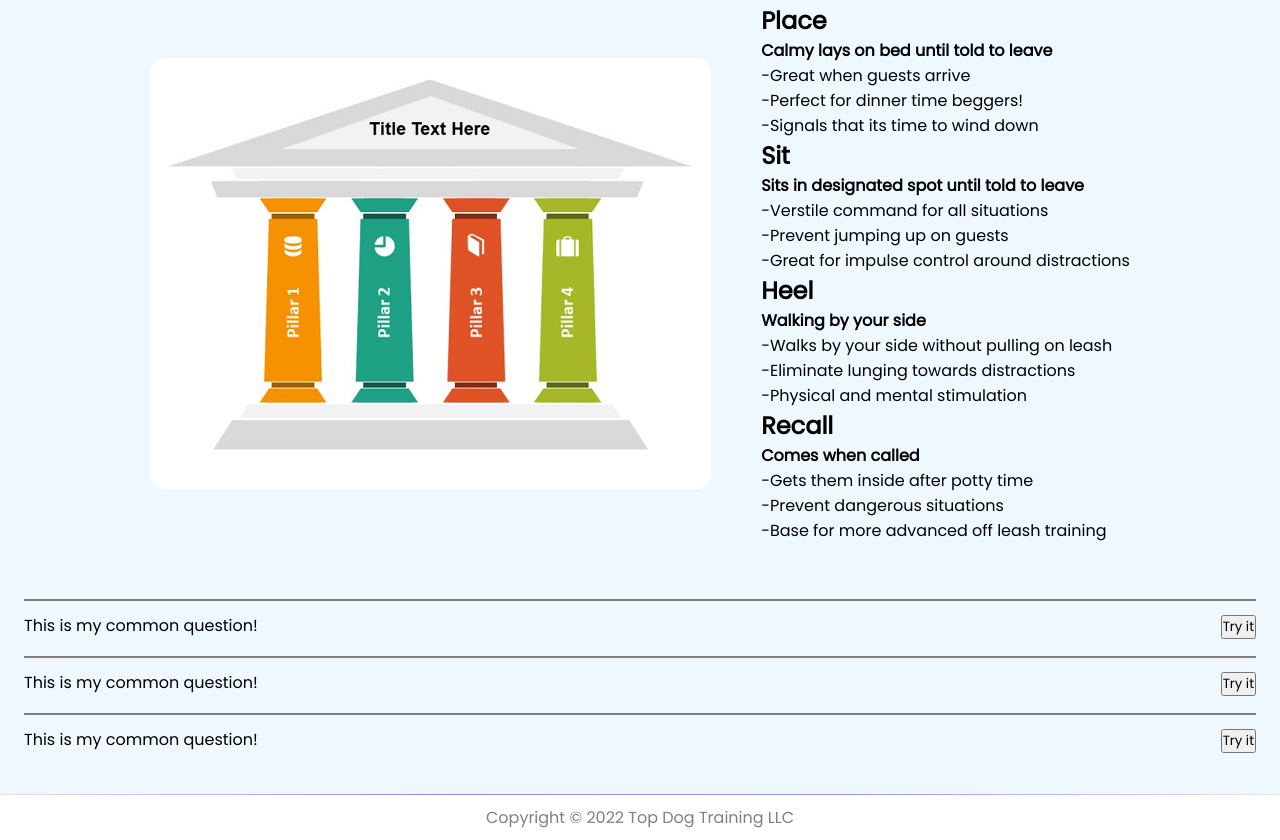
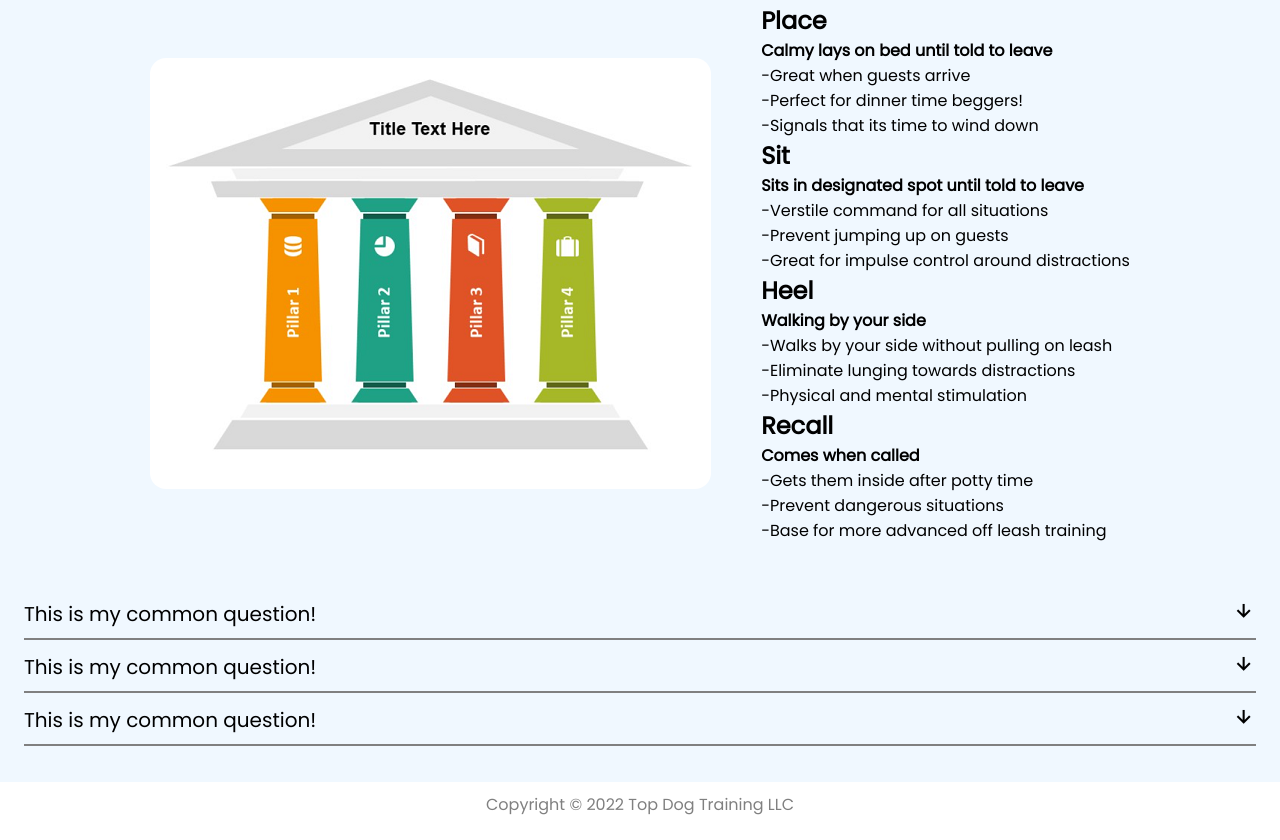
Before and after one commit to ajthraen/topdog-academy, a plain HTML site: page index.html in a window 1280 px wide. Shown: the part 1261-2101 px from the top of the page. Drawn offline with nearby package versions, Linux system fonts and the light colour scheme.

Commit message:
faq done

```diff
--- a/app.js
+++ b/app.js
@@ -1,5 +1,8 @@
 let btn = document.querySelector("#btn");
 let sidebar = document.querySelector(".sidebar");
+let faqButton = document.querySelector(".faqButton");
+let faqButton2 = document.querySelector(".faqButton2");
+let faqButton3 = document.querySelector(".faqButton3");
 
 btn.onclick = function() {
     sidebar.classList.toggle("active");
@@ -8,12 +11,15 @@ btn.onclick = function() {
 function myFunction() {
     var element = document.getElementById("myDIV");
     element.classList.toggle("active");
+    faqButton.classList.toggle("active");
 }
 function myFunction2() {
     var element = document.getElementById("myDIV2");
     element.classList.toggle("active");
+    faqButton2.classList.toggle("active")
 }
 function myFunction3() {
     var element = document.getElementById("myDIV3");
     element.classList.toggle("active");
+    faqButton3.classList.toggle("active")
 }
--- a/index.html
+++ b/index.html
@@ -132,45 +132,47 @@
                     </div>
                 </ul>
             </div> -->
-            <div class="banner-2">
-                <div class="seperator1"></div>
+            <div class="FAQ">
+                <div class="faqSmContainer">
                     <div class="faqBox">
                         <div class="faqWords">
                             This is my common question!
                         </div>
                         <div class="faqButton">
-                        <button onclick="myFunction()">Try it</button>
+                            <button onclick="myFunction()"><i class='bx bx-down-arrow-alt bx-sm'></i></button>
                         </div>
                     </div>
                     <div id="myDIV">
                         This is the answer to the common question.
                     </div>
-                <div class="seperator1"></div>
+                </div>
+                <div class="faqSmContainer">
                     <div class="faqBox">
                         <div class="faqWords">
                             This is my common question!
                         </div>
-                    <div class="faqButton">
-                        <button onclick="myFunction2()">Try it</button>
+                        <div class="faqButton2">
+                            <button onclick="myFunction2()"><i class='bx bx-down-arrow-alt bx-sm'></i></button>
                         </div>
                     </div>
                     <div id="myDIV2">
                         This is the answer to the common question.
                     </div>
-                <div class="seperator1"></div>
+                </div>
+                <div class="faqSmContainer">
                     <div class="faqBox">
                         <div class="faqWords">
                             This is my common question!
                         </div>
-                    <div class="faqButton">
-                        <button onclick="myFunction3()">Try it</button>
+                        <div class="faqButton3">
+                            <button onclick="myFunction3()"><i class='bx bx-down-arrow-alt bx-sm'></i></button>
                         </div>
                     </div>
                     <div id="myDIV3">
                         This is the answer to the common question.
                     </div>
                 </div>
-            <div class="seperator"></div>
+            </div>
             <div class="footer">
               <p>Copyright © 2022 Top Dog Training LLC</p>
             </div>
--- a/style.css
+++ b/style.css
@@ -352,53 +352,90 @@ a:hover{
     margin-bottom: 12px;
     background-color: gray;
 }
-.banner-2 {
+.FAQ {
     padding: 24px;
     width: 100%;
     background-color: aliceblue;
+}
+.faqSmContainer{
+    border-bottom: 2px solid gray;
+    margin-bottom: 12px;
 }
 .faqBox {
     display: flex;
     justify-content: space-between;
 }
+.faqWords {
+    font-size: 20px;
+}
+.faqButton button {
+    border: none;
+    background-color: aliceblue;
+}
+.faqButton.active button {
+    border: none;
+    background-color: aliceblue;
+    transform: rotate(180deg);
+}
 #myDIV.active {
-    width: 100%;
+    /* width: 100%; */
     padding: 24px;
+    color: rgb(0, 0, 0);
+    font-size: 18px;
+    transition: all 0.5s ease;
+    background-color: white;
+    border-radius: 8px;
+}
+#myDIV {
+    margin: 4px;
+    font-size: 1px;
+    transition: all 0.5s ease;
+    color:rgba(0, 255, 255, 0)
+}
+.faqButton2 button {
+    border: none;
+    background-color: aliceblue;
+}
+.faqButton2.active button {
+    border: none;
+    background-color: aliceblue;
+    transform: rotate(180deg);
+}
+#myDIV2.active {
+    /* width: 100%; */
+    padding: 18px;
     color: rgb(0, 0, 0);
     font-size: 25px;
     transition: all 0.5s ease;
     background-color: white;
+    border-radius: 8px;
 }
-#myDIV {
-    margin: 8px;
+#myDIV2 {
+    margin: 4px;
     font-size: 1px;
     transition: all 0.5s ease;
     color:rgba(0, 255, 255, 0)
 }
-#myDIV2.active {
-    width: 100%;
-    padding: 24px;
+.faqButton3 button {
+    border: none;
+    background-color: aliceblue;
+}
+.faqButton3.active button {
+    border: none;
+    background-color: aliceblue;
+    transform: rotate(180deg);
+}
+#myDIV3.active {
+    /* width: 100%; */
+    padding: 18px;
     color: rgb(0, 0, 0);
     font-size: 25px;
     transition: all 0.5s ease;
     background-color: white;
-}
-#myDIV2 {
-    margin: 8px;
-    font-size: 1px;
-    transition: all 0.5s ease;
-    color:rgba(0, 255, 255, 0)
-}
-#myDIV3.active {
-    width: 100%;
-    padding: 24px;
-    color: rgb(0, 0, 0);
-    font-size: 25px;
-    transition: all 0.5s ease;
-    background-color: white;
+    border-radius: 8px;
 }
 #myDIV3 {
-    margin: 8px;
+    margin: 4px;
     font-size: 1px;
     transition: all 0.5s ease;
     color:rgba(0, 255, 255, 0)
```
Lines whose indentation alone changed are shown as unchanged.
